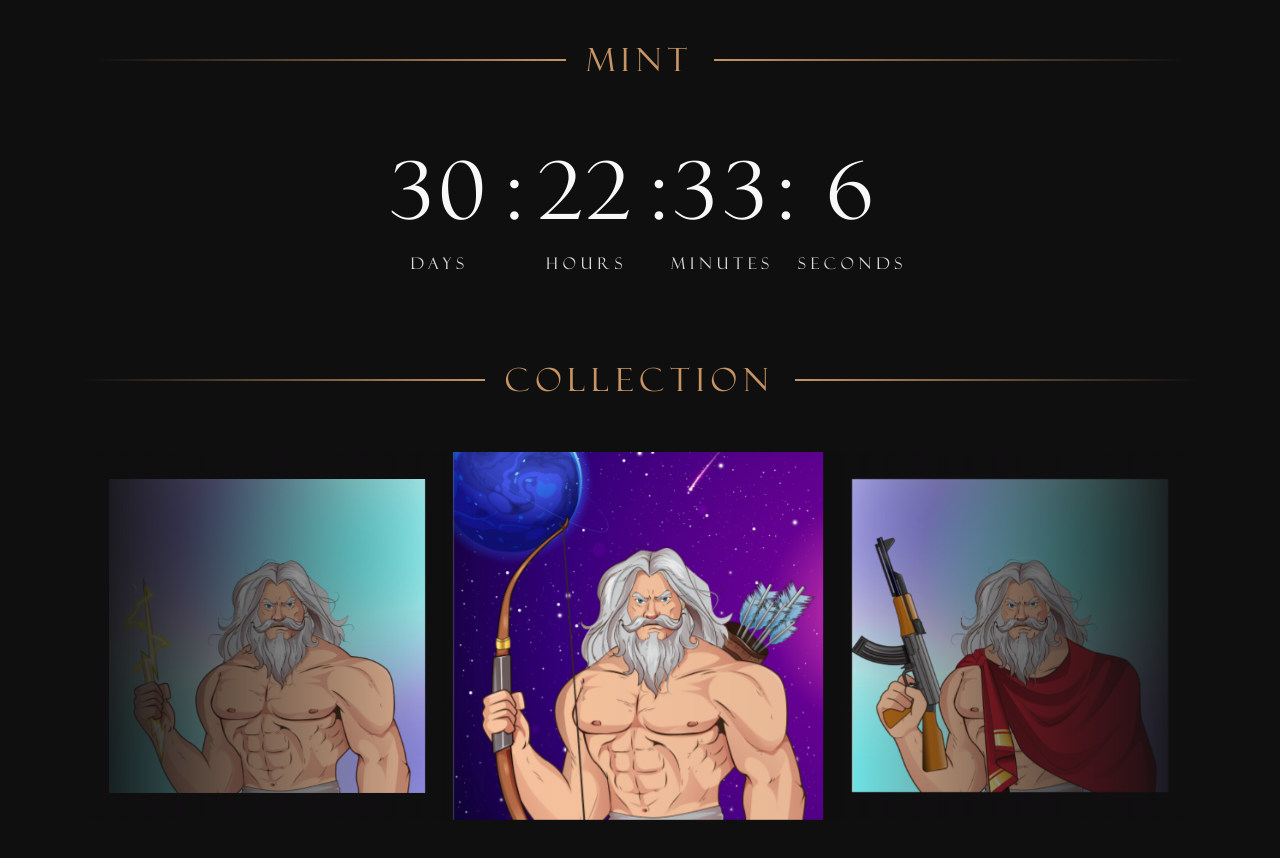
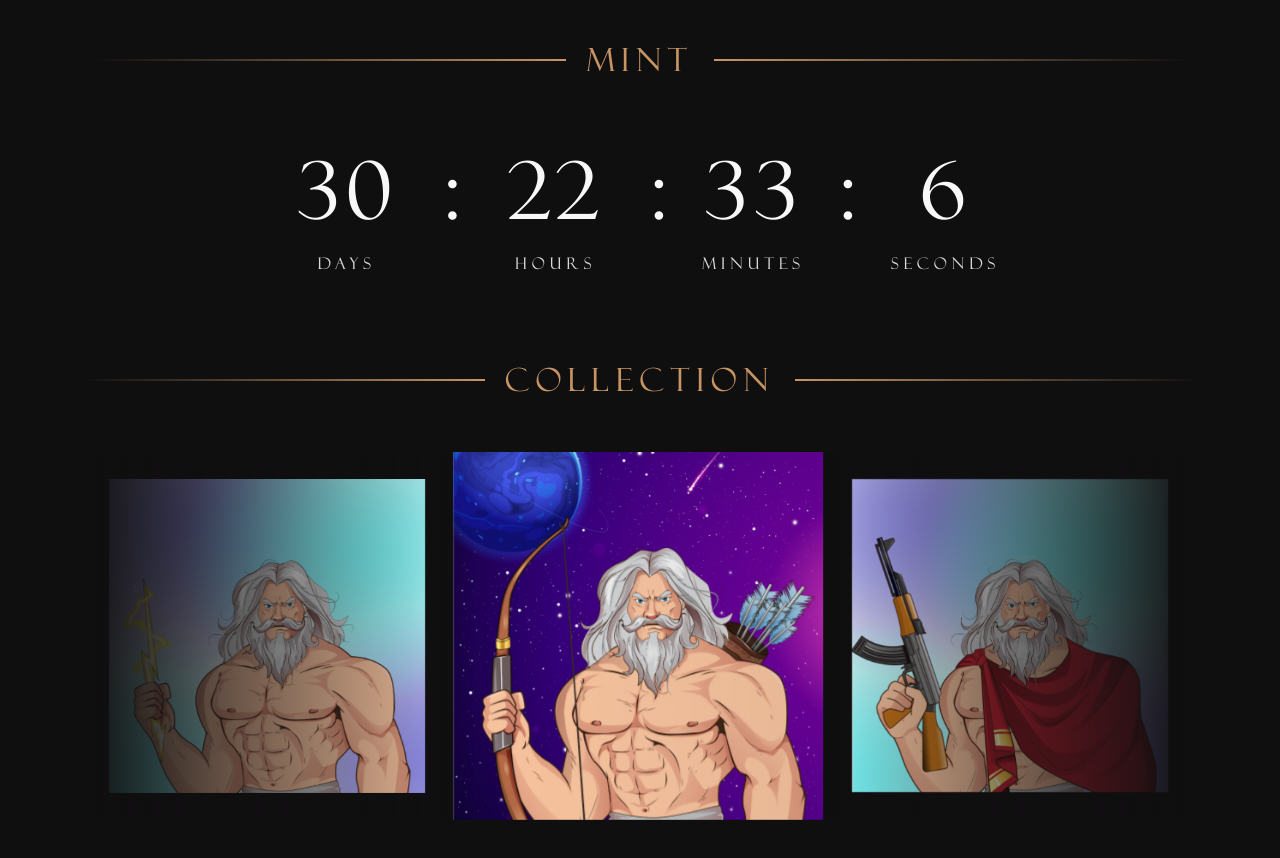
Before and after one commit to MuhajirulFaqih/modern-mythics, a plain HTML site: page index.html in a window 1280 px wide. Shown: the part 940-1798 px from the top of the page. Drawn offline with nearby package versions, Linux system fonts and the light colour scheme.

Commit message:
Fixed timer width

```diff
--- a/index.html
+++ b/index.html
@@ -85,7 +85,7 @@
                     <div class="col-12 text-center fs-16 fs-md-32 text-title">MINT</div>
                 </div>
                 <div class="row">
-                    <div class="col-12 col-lg-8 col-xl-6 offset-lg-2 offset-xl-3">
+                    <div class="col-12 col-lg-8 offset-lg-2">
                         <div class="row ff-felix fs-32 fs-md-64 fs-lg-80 counter ps-3" data-date="2022-04-21 00:17:00">
                             <div class="col text-center">
                                 <span class="days ls-30-percent"></span>
```
